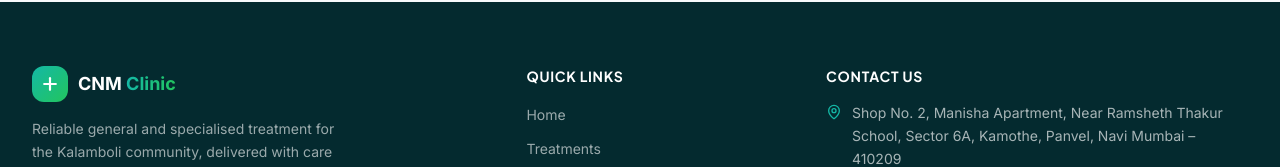
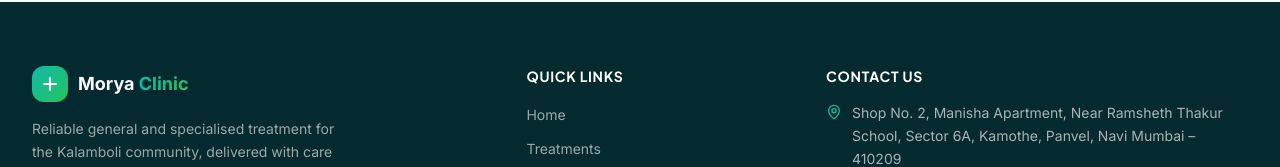
Before and after one commit to dipar2848-byte/Morya-clinic-, a React (Vite) app: page / in a window 1280 px wide. Shown: the part 4812-4979 px from the top of the page. Built offline with nearby package versions, Linux system fonts and the light colour scheme.

Commit message:
Update Footer.tsx

```diff
--- a/src/components/sections/Footer.tsx
+++ b/src/components/sections/Footer.tsx
@@ -19,7 +19,7 @@ export function Footer() {
                 <Plus className="h-5 w-5" strokeWidth={2.6} />
               </span>
               <span className="text-lg font-bold text-white">
-                CNM{" "}
+                Morya{" "}
                 <span className="bg-gradient-to-r from-secondary to-accent bg-clip-text text-transparent">
                   Clinic
                 </span>
```
